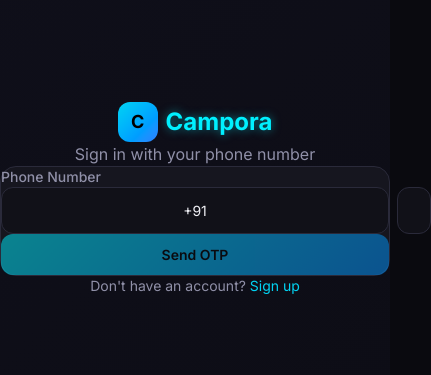
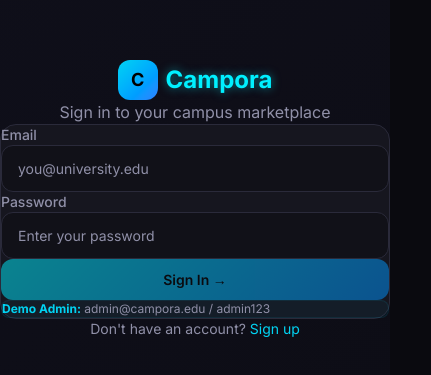
Before and after one commit to Shairaz15/campora, a Next.js app: page /login in a window 390 px wide. Shown: the part 223-598 px from the top of the page, 431 px wide, since content can reach past the window. Built offline with nearby package versions, Linux system fonts and the light colour scheme; no server answers.

Commit message:
refactor: switch auth from phone OTP to email+password (zero budget)

```diff
--- a/app/login/page.js
+++ b/app/login/page.js
@@ -2,28 +2,25 @@
 
 import { useState } from 'react';
 import { createClient } from '@/lib/supabase/client';
-import { ADMIN_PHONE } from '@/lib/utils';
 import Link from 'next/link';
 import { useRouter } from 'next/navigation';
 
 export default function LoginPage() {
-    const [phone, setPhone] = useState('');
-    const [otp, setOtp] = useState('');
-    const [step, setStep] = useState('phone'); // phone | otp
+    const [email, setEmail] = useState('');
+    const [password, setPassword] = useState('');
     const [loading, setLoading] = useState(false);
     const [error, setError] = useState('');
     const router = useRouter();
     const supabase = createClient();
 
-    const handleSendOTP = async (e) => {
+    const handleLogin = async (e) => {
         e.preventDefault();
         setLoading(true);
         setError('');
 
-        const formattedPhone = phone.startsWith('+') ? phone : `+91${phone}`;
-
-        const { error: authError } = await supabase.auth.signInWithOtp({
-            phone: formattedPhone,
+        const { data, error: authError } = await supabase.auth.signInWithPassword({
+            email,
+            password,
         });
 
         if (authError) {
@@ -32,38 +29,14 @@
             return;
         }
 
-        setPhone(formattedPhone);
-        setStep('otp');
-        setLoading(false);
-    };
-
-    const handleVerifyOTP = async (e) => {
-        e.preventDefault();
-        setLoading(true);
-        setError('');
-
-        const { data, error: verifyError } = await supabase.auth.verifyOtp({
-            phone,
-            token: otp,
-            type: 'sms',
-        });
-
-        if (verifyError) {
-            setError(verifyError.message);
-            setLoading(false);
-            return;
-        }
-
-        // Check if user profile exists, if not redirect to onboarding
+        // Check user profile and role
         const { data: profile } = await supabase
             .from('users')
-            .select('id, role')
+            .select('role')
             .eq('id', data.user.id)
             .single();
 
-        if (!profile) {
-            router.push('/signup?onboard=true');
-        } else if (profile.role === 'admin') {
+        if (profile?.role === 'admin') {
             router.push('/admin');
         } else {
             router.push('/marketplace');
@@ -71,8 +44,6 @@
 
         setLoading(false);
     };
-
-    const isAdmin = phone === ADMIN_PHONE || phone === ADMIN_PHONE.replace('+91', '');
 
     return (
         <div className="min-h-screen gradient-bg flex items-center justify-center px-4">
@@ -85,97 +56,65 @@
                         </div>
                         <span className="text-2xl font-bold neon-text">Campora</span>
                     </div>
-                    <p className="text-[var(--text-secondary)]">Sign in with your phone number</p>
+                    <p className="text-[var(--text-secondary)]">Sign in to your campus marketplace</p>
                 </div>
 
                 {/* Card */}
                 <div className="card p-8">
-                    {step === 'phone' ? (
-                        <form onSubmit={handleSendOTP}>
+                    <form onSubmit={handleLogin}>
+                        <div className="space-y-4">
+                            <div>
                                 <label className="block text-sm font-medium text-[var(--text-secondary)] mb-2">
-                                Phone Number
+                                    Email
                                 </label>
-                            <div className="flex gap-2 mb-4">
-                                <div className="input w-20 flex items-center justify-center text-center shrink-0">
-                                    +91
-                                </div>
                                 <input
-                                    type="tel"
-                                    className="input flex-1"
-                                    placeholder="Enter your phone number"
-                                    value={phone.replace('+91', '')}
-                                    onChange={(e) => setPhone(e.target.value.replace(/\D/g, ''))}
+                                    type="email"
+                                    className="input"
+                                    placeholder="you@university.edu"
+                                    value={email}
+                                    onChange={(e) => setEmail(e.target.value)}
                                     required
-                                    maxLength={10}
-                                    id="phone-input"
+                                    id="login-email"
                                 />
                             </div>
 
-                            {isAdmin && (
-                                <div className="mb-4 px-3 py-2 rounded-lg bg-purple-500/10 border border-purple-500/20 text-purple-400 text-sm">
-                                    🔐 Admin account detected
+                            <div>
+                                <label className="block text-sm font-medium text-[var(--text-secondary)] mb-2">
+                                    Password
+                                </label>
+                                <input
+                                    type="password"
+                                    className="input"
+                                    placeholder="Enter your password"
+                                    value={password}
+                                    onChange={(e) => setPassword(e.target.value)}
+                                    required
+                                    minLength={6}
+                                    id="login-password"
+                                />
                             </div>
-                            )}
+                        </div>
 
                         {error && (
-                                <div className="mb-4 px-3 py-2 rounded-lg bg-red-500/10 border border-red-500/20 text-red-400 text-sm">
+                            <div className="mt-4 px-3 py-2 rounded-lg bg-red-500/10 border border-red-500/20 text-red-400 text-sm">
                                 {error}
                             </div>
                         )}
 
                         <button
                             type="submit"
-                                className="btn-primary w-full py-3"
-                                disabled={loading || phone.replace('+91', '').length < 10}
-                                id="send-otp-btn"
+                            className="btn-primary w-full py-3 mt-6"
+                            disabled={loading || !email || !password}
+                            id="login-btn"
                         >
-                                {loading ? <span className="spinner mx-auto"></span> : 'Send OTP'}
+                            {loading ? <span className="spinner mx-auto"></span> : 'Sign In →'}
                         </button>
                     </form>
-                    ) : (
-                        <form onSubmit={handleVerifyOTP}>
-                            <p className="text-sm text-[var(--text-secondary)] mb-4">
-                                OTP sent to <span className="text-white font-medium">{phone}</span>
-                            </p>
 
-                            <label className="block text-sm font-medium text-[var(--text-secondary)] mb-2">
-                                Enter OTP
-                            </label>
-                            <input
-                                type="text"
-                                className="input mb-4"
-                                placeholder="Enter 6-digit OTP"
-                                value={otp}
-                                onChange={(e) => setOtp(e.target.value.replace(/\D/g, ''))}
-                                required
-                                maxLength={6}
-                                id="otp-input"
-                            />
-
-                            {error && (
-                                <div className="mb-4 px-3 py-2 rounded-lg bg-red-500/10 border border-red-500/20 text-red-400 text-sm">
-                                    {error}
+                    {/* Demo credentials hint */}
+                    <div className="mt-4 px-3 py-2 rounded-lg bg-cyan-500/5 border border-cyan-500/10 text-xs text-[var(--text-secondary)]">
+                        <strong className="text-cyan-400">Demo Admin:</strong> admin@campora.edu / admin123
                     </div>
-                            )}
-
-                            <button
-                                type="submit"
-                                className="btn-primary w-full py-3 mb-3"
-                                disabled={loading || otp.length < 6}
-                                id="verify-otp-btn"
-                            >
-                                {loading ? <span className="spinner mx-auto"></span> : 'Verify & Sign In'}
-                            </button>
-
-                            <button
-                                type="button"
-                                onClick={() => { setStep('phone'); setOtp(''); setError(''); }}
-                                className="w-full text-sm text-[var(--text-secondary)] hover:text-white transition-colors"
-                            >
-                                ← Change phone number
-                            </button>
-                        </form>
-                    )}
                 </div>
 
                 <p className="text-center text-sm text-[var(--text-secondary)] mt-6">
--- a/app/signup/page.js
+++ b/app/signup/page.js
@@ -1,75 +1,68 @@
 'use client';
 
-import { useState, Suspense } from 'react';
+import { useState } from 'react';
 import { createClient } from '@/lib/supabase/client';
-import { ADMIN_PHONE } from '@/lib/utils';
+import { ADMIN_EMAIL } from '@/lib/utils';
 import Link from 'next/link';
-import { useRouter, useSearchParams } from 'next/navigation';
+import { useRouter } from 'next/navigation';
 
 export default function SignupPage() {
-    return (
-        <Suspense fallback={<div className="min-h-screen gradient-bg flex items-center justify-center"><div className="spinner"></div></div>}>
-            <SignupContent />
-        </Suspense>
-    );
-}
-
-function SignupContent() {
     const router = useRouter();
-    const searchParams = useSearchParams();
-    const isOnboard = searchParams.get('onboard') === 'true';
     const supabase = createClient();
 
-    const [step, setStep] = useState(isOnboard ? 'profile' : 'phone'); // phone | otp | profile
-    const [phone, setPhone] = useState('');
-    const [otp, setOtp] = useState('');
+    const [step, setStep] = useState('credentials'); // credentials | profile
     const [loading, setLoading] = useState(false);
     const [error, setError] = useState('');
 
+    const [credentials, setCredentials] = useState({
+        email: '',
+        password: '',
+        confirmPassword: '',
+    });
+
     const [profile, setProfile] = useState({
         name: '',
-        email: '',
+        phone: '',
         semester: '',
         department: '',
         section: '',
         graduation_year: '',
     });
 
-    const handleSendOTP = async (e) => {
+    const handleSignUp = async (e) => {
         e.preventDefault();
         setLoading(true);
         setError('');
 
-        const formattedPhone = phone.startsWith('+') ? phone : `+91${phone}`;
+        // Validate .edu email
+        if (!credentials.email.endsWith('.edu')) {
+            setError('Email must end with .edu');
+            setLoading(false);
+            return;
+        }
 
-        const { error: authError } = await supabase.auth.signInWithOtp({
-            phone: formattedPhone,
+        if (credentials.password !== credentials.confirmPassword) {
+            setError('Passwords do not match');
+            setLoading(false);
+            return;
+        }
+
+        if (credentials.password.length < 6) {
+            setError('Password must be at least 6 characters');
+            setLoading(false);
+            return;
+        }
+
+        const { error: authError } = await supabase.auth.signUp({
+            email: credentials.email,
+            password: credentials.password,
+            options: {
+                emailRedirectTo: `${window.location.origin}/auth/callback`,
+            },
         });
 
         if (authError) {
             setError(authError.message);
-            setLoading(false);
-            return;
-        }
-
-        setPhone(formattedPhone);
-        setStep('otp');
-        setLoading(false);
-    };
-
-    const handleVerifyOTP = async (e) => {
-        e.preventDefault();
-        setLoading(true);
-        setError('');
-
-        const { error: verifyError } = await supabase.auth.verifyOtp({
-            phone,
-            token: otp,
-            type: 'sms',
-        });
-
-        if (verifyError) {
-            setError(verifyError.message);
             setLoading(false);
             return;
         }
@@ -83,28 +76,20 @@
         setLoading(true);
         setError('');
 
-        // Validate .edu email
-        if (!profile.email.endsWith('.edu')) {
-            setError('Email must end with .edu');
+        const { data: { user } } = await supabase.auth.getUser();
+        if (!user) {
+            setError('Please check your email for verification, then log in.');
             setLoading(false);
             return;
         }
 
-        const { data: { user } } = await supabase.auth.getUser();
-        if (!user) {
-            setError('Session expired. Please login again.');
-            setLoading(false);
-            return;
-        }
-
-        // Check if this is the admin phone
-        const isAdmin = user.phone === ADMIN_PHONE;
+        const isAdmin = credentials.email === ADMIN_EMAIL;
 
         const { error: insertError } = await supabase.from('users').upsert({
             id: user.id,
             name: profile.name,
-            email: profile.email,
-            phone: user.phone,
+            email: credentials.email,
+            phone: profile.phone,
             semester: profile.semester,
             department: profile.department,
             section: profile.section,
@@ -138,22 +123,20 @@
                     </p>
                 </div>
 
-                {/* Progress indicators */}
+                {/* Progress */}
                 <div className="flex items-center justify-center gap-2 mb-8">
-                    {['phone', 'otp', 'profile'].map((s, i) => (
+                    {['credentials', 'profile'].map((s, i) => (
                         <div key={s} className="flex items-center gap-2">
                             <div className={`w-8 h-8 rounded-full flex items-center justify-center text-sm font-semibold ${step === s
                                     ? 'bg-cyan-500 text-black'
-                                : ['phone', 'otp', 'profile'].indexOf(step) > i
+                                    : ['credentials', 'profile'].indexOf(step) > i
                                         ? 'bg-cyan-500/20 text-cyan-400'
                                         : 'bg-[var(--bg-secondary)] text-[var(--text-secondary)]'
                                 }`}>
                                 {i + 1}
                             </div>
-                            {i < 2 && (
-                                <div className={`w-12 h-0.5 ${['phone', 'otp', 'profile'].indexOf(step) > i
-                                    ? 'bg-cyan-500/40'
-                                    : 'bg-[var(--border-color)]'
+                            {i < 1 && (
+                                <div className={`w-16 h-0.5 ${step === 'profile' ? 'bg-cyan-500/40' : 'bg-[var(--border-color)]'
                                     }`} />
                             )}
                         </div>
@@ -161,90 +144,70 @@
                 </div>
 
                 <div className="card p-8">
-                    {/* Step 1: Phone */}
-                    {step === 'phone' && (
-                        <form onSubmit={handleSendOTP}>
-                            <label className="block text-sm font-medium text-[var(--text-secondary)] mb-2">
-                                Phone Number
+                    {/* Step 1: Email + Password */}
+                    {step === 'credentials' && (
+                        <form onSubmit={handleSignUp}>
+                            <div className="space-y-4">
+                                <div>
+                                    <label className="block text-sm font-medium text-[var(--text-secondary)] mb-1">
+                                        College Email * <span className="text-cyan-400 text-xs">(.edu only)</span>
                                     </label>
-                            <div className="flex gap-2 mb-4">
-                                <div className="input w-20 flex items-center justify-center text-center shrink-0">
-                                    +91
-                                </div>
                                     <input
-                                    type="tel"
-                                    className="input flex-1"
-                                    placeholder="Enter phone number"
-                                    value={phone.replace('+91', '')}
-                                    onChange={(e) => setPhone(e.target.value.replace(/\D/g, ''))}
+                                        type="email"
+                                        className="input"
+                                        placeholder="you@university.edu"
+                                        value={credentials.email}
+                                        onChange={(e) => setCredentials({ ...credentials, email: e.target.value })}
                                         required
-                                    maxLength={10}
-                                    id="signup-phone"
+                                        id="signup-email"
                                     />
                                 </div>
 
+                                <div>
+                                    <label className="block text-sm font-medium text-[var(--text-secondary)] mb-1">Password *</label>
+                                    <input
+                                        type="password"
+                                        className="input"
+                                        placeholder="Min 6 characters"
+                                        value={credentials.password}
+                                        onChange={(e) => setCredentials({ ...credentials, password: e.target.value })}
+                                        required
+                                        minLength={6}
+                                        id="signup-password"
+                                    />
+                                </div>
+
+                                <div>
+                                    <label className="block text-sm font-medium text-[var(--text-secondary)] mb-1">Confirm Password *</label>
+                                    <input
+                                        type="password"
+                                        className="input"
+                                        placeholder="Re-enter password"
+                                        value={credentials.confirmPassword}
+                                        onChange={(e) => setCredentials({ ...credentials, confirmPassword: e.target.value })}
+                                        required
+                                        id="signup-confirm"
+                                    />
+                                </div>
+                            </div>
+
                             {error && (
-                                <div className="mb-4 px-3 py-2 rounded-lg bg-red-500/10 border border-red-500/20 text-red-400 text-sm">
+                                <div className="mt-4 px-3 py-2 rounded-lg bg-red-500/10 border border-red-500/20 text-red-400 text-sm">
                                     {error}
                                 </div>
                             )}
 
                             <button
                                 type="submit"
-                                className="btn-primary w-full py-3"
-                                disabled={loading || phone.replace('+91', '').length < 10}
+                                className="btn-primary w-full py-3 mt-6"
+                                disabled={loading || !credentials.email || !credentials.password}
                             >
-                                {loading ? <span className="spinner mx-auto"></span> : 'Send OTP →'}
+                                {loading ? <span className="spinner mx-auto"></span> : 'Continue →'}
                             </button>
                         </form>
                     )}
 
-                    {/* Step 2: OTP */}
-                    {step === 'otp' && (
-                        <form onSubmit={handleVerifyOTP}>
-                            <p className="text-sm text-[var(--text-secondary)] mb-4">
-                                OTP sent to <span className="text-white font-medium">{phone}</span>
-                            </p>
-
-                            <label className="block text-sm font-medium text-[var(--text-secondary)] mb-2">
-                                Enter OTP
-                            </label>
-                            <input
-                                type="text"
-                                className="input mb-4"
-                                placeholder="6-digit OTP"
-                                value={otp}
-                                onChange={(e) => setOtp(e.target.value.replace(/\D/g, ''))}
-                                required
-                                maxLength={6}
-                                id="signup-otp"
-                            />
-
-                            {error && (
-                                <div className="mb-4 px-3 py-2 rounded-lg bg-red-500/10 border border-red-500/20 text-red-400 text-sm">
-                                    {error}
-                                </div>
-                            )}
-
-                            <button
-                                type="submit"
-                                className="btn-primary w-full py-3 mb-3"
-                                disabled={loading || otp.length < 6}
-                            >
-                                {loading ? <span className="spinner mx-auto"></span> : 'Verify →'}
-                            </button>
-
-                            <button
-                                type="button"
-                                onClick={() => { setStep('phone'); setOtp(''); setError(''); }}
-                                className="w-full text-sm text-[var(--text-secondary)] hover:text-white transition-colors"
-                            >
-                                ← Change phone number
-                            </button>
-                        </form>
-                    )}
-
-                    {/* Step 3: Profile */}
+                    {/* Step 2: Profile */}
                     {step === 'profile' && (
                         <form onSubmit={handleProfileSubmit}>
                             <div className="space-y-4">
@@ -262,17 +225,14 @@
                                 </div>
 
                                 <div>
-                                    <label className="block text-sm font-medium text-[var(--text-secondary)] mb-1">
-                                        College Email * <span className="text-cyan-400 text-xs">(.edu only)</span>
-                                    </label>
+                                    <label className="block text-sm font-medium text-[var(--text-secondary)] mb-1">Phone Number</label>
                                     <input
-                                        type="email"
+                                        type="tel"
                                         className="input"
-                                        placeholder="you@university.edu"
-                                        value={profile.email}
-                                        onChange={(e) => setProfile({ ...profile, email: e.target.value })}
-                                        required
-                                        id="signup-email"
+                                        placeholder="+91 9876543210"
+                                        value={profile.phone}
+                                        onChange={(e) => setProfile({ ...profile, phone: e.target.value })}
+                                        id="signup-phone"
                                     />
                                 </div>
 
@@ -339,7 +299,7 @@
                             <button
                                 type="submit"
                                 className="btn-primary w-full py-3 mt-6"
-                                disabled={loading || !profile.name || !profile.email}
+                                disabled={loading || !profile.name}
                             >
                                 {loading ? <span className="spinner mx-auto"></span> : 'Complete Signup →'}
                             </button>
@@ -347,7 +307,7 @@
                     )}
                 </div>
 
-                {step !== 'profile' && (
+                {step === 'credentials' && (
                     <p className="text-center text-sm text-[var(--text-secondary)] mt-6">
                         Already have an account?{' '}
                         <Link href="/login" className="text-cyan-400 hover:underline">
--- a/lib/utils.js
+++ b/lib/utils.js
@@ -1,5 +1,5 @@
-// Hardcoded admin phone for demo
-export const ADMIN_PHONE = '+911234567890';
+// Hardcoded admin email for demo
+export const ADMIN_EMAIL = 'admin@campora.edu';
 
 // Product categories
 export const CATEGORIES = [
```
Lines whose indentation alone changed are shown as unchanged.
